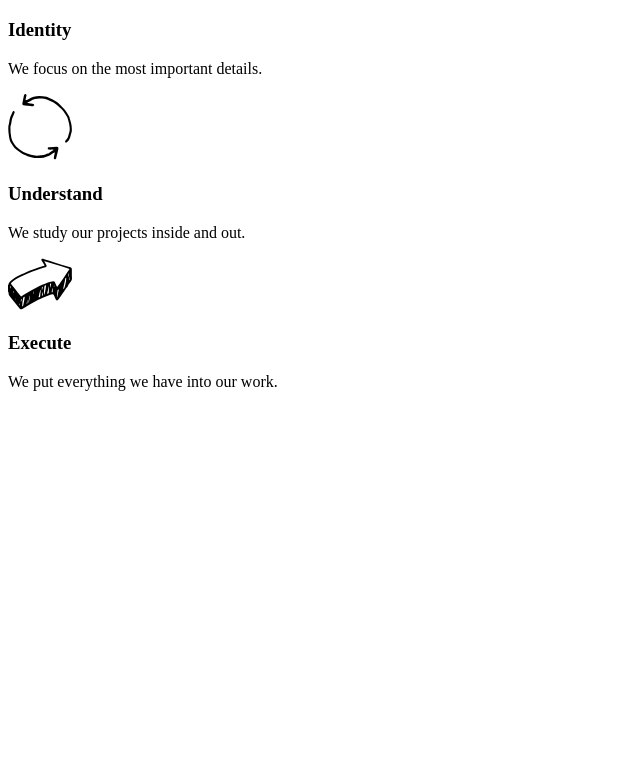
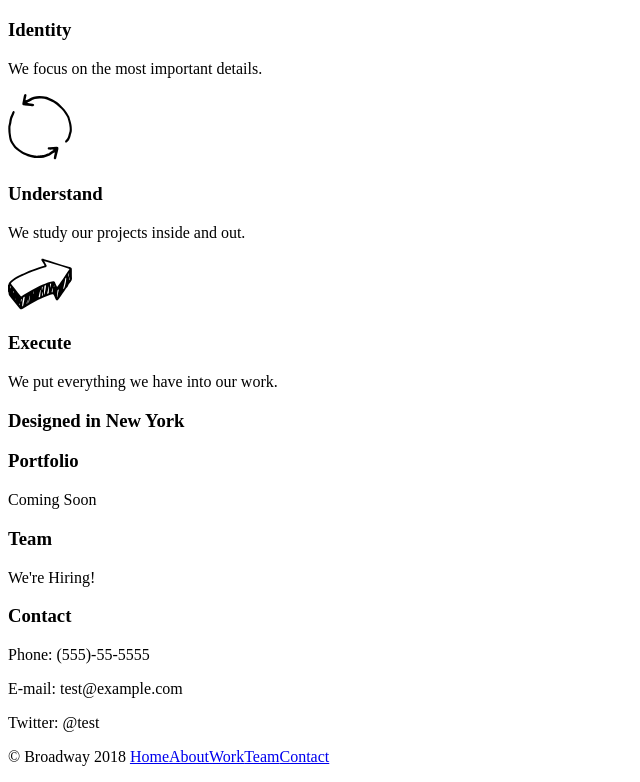
Before and after one commit to anikakis/broadway, a plain HTML site: page index.html in a window 1280 px wide. Shown: the part 339-1121 px from the top of the page, without its empty margins (0-640 px from the left). Before the commit the page ends 800 px from the top, so only its background shows below. Drawn offline with Linux system fonts and the light colour scheme.

Commit message:
Add info and footer

```diff
--- a/index.html
+++ b/index.html
@@ -26,5 +26,19 @@
       <h3>Execute</h3>
       <p>We put everything we have into our work.</p>
     </div>
+    <div class="info">
+      <h3 id="divbar">Designed in New York</h3>
+      <h3>Portfolio</h3>
+      <p>Coming Soon</p>
+      <h3>Team</h3>
+      <p>We're Hiring!</p>
+      <h3>Contact</h3>
+      <p>Phone: (555)-55-5555</p>
+      <p>E-mail: test@example.com</p>
+      <p>Twitter: @test</p>
+    </div>
+    <div class="footer">
+      <p><span>&copy; Broadway 2018 </span><a href="#">Home</a><a href="#">About</a><a href="#">Work</a><a href="#">Team</a><a href="#">Contact</a></p>
+    </div>
   </body>
 </html>
```
